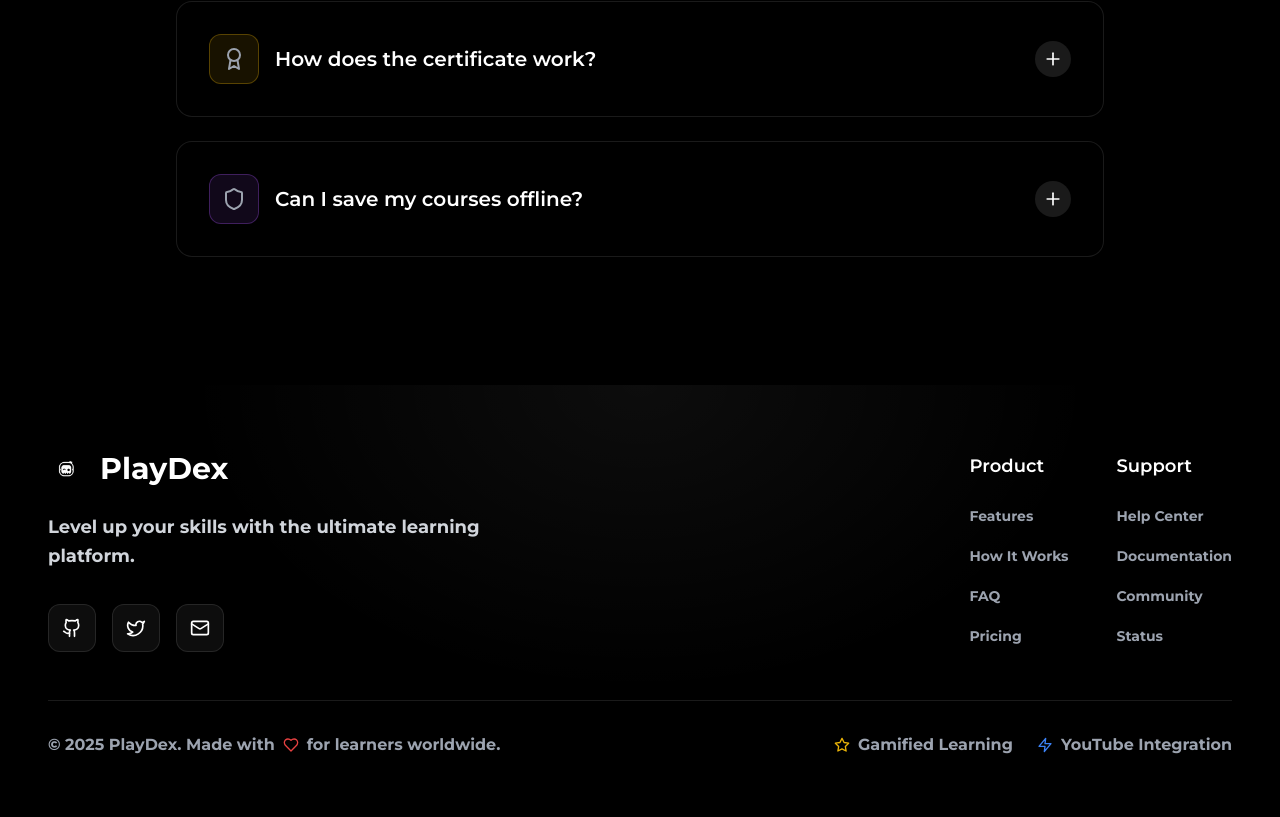
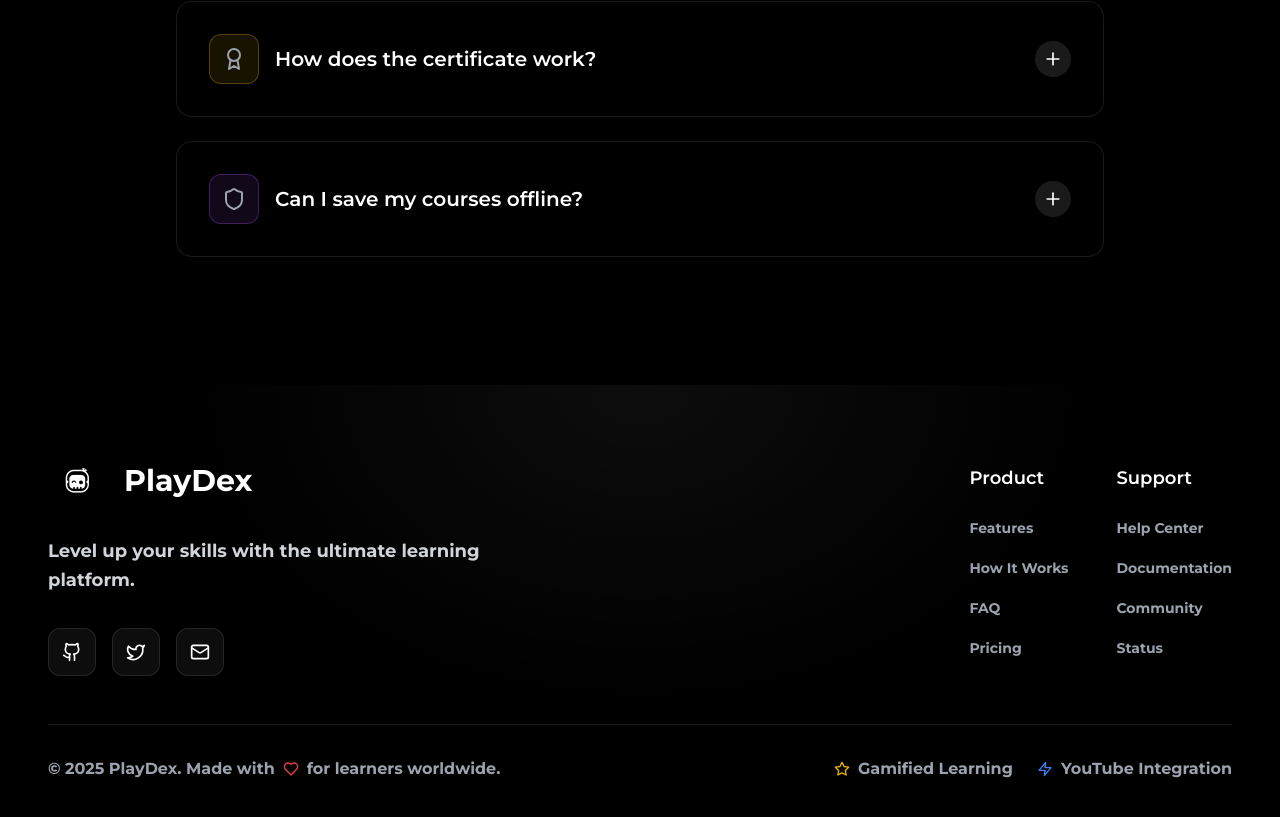
Before and after one commit to Codethisjerry/Playdex-V.2, a Next.js app: page / in a window 1280 px wide. Shown: the part 4787-5604 px from the top of the page. Built offline with nearby package versions, Linux system fonts and the light colour scheme.

Commit message:
Increase footer logo size for better visibility
- Changed logo from 40x40px to 60x60px (50% larger)
- Updated Tailwind classes from w-10 h-10 to w-16 h-16
- Maintained hover animation and rounded corners
- Logo now more prominent in footer branding
- Build tested and successful

```diff
--- a/components/Footer.jsx
+++ b/components/Footer.jsx
@@ -110,9 +110,9 @@ const Footer = () => {
                 <Image
                   src="/images/PlayDex.png"
                   alt="PlayDex Logo"
-                  width={40}
-                  height={40}
-                  className="w-10 h-10 object-cover rounded-lg hover:scale-110 transition-transform duration-300"
+                  width={60}
+                  height={60}
+                  className="w-16 h-16 object-cover rounded-lg hover:scale-110 transition-transform duration-300"
                   priority
                 />
                 <h3 className="text-3xl font-bold text-white">
```
